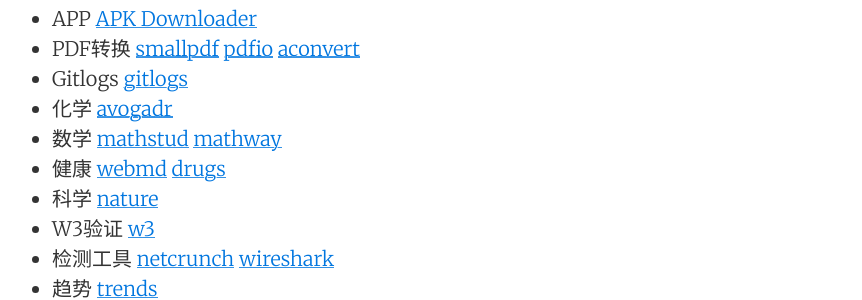
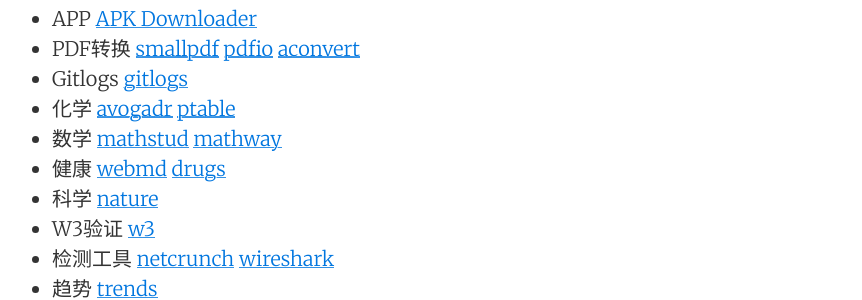
Before and after one commit to cppy/cppy.github.io, a Jekyll site: the page built from _posts/2017-01-01-.md, in a window 1280 px wide and 900 px high, scrolled down 2194 px. Shown: the part 164-464 px from the top of the window, without its empty margins (208-1070 px from the left). Built offline with Jekyll 4.4.1, drawn with Linux system fonts in a browser that asks for light colours; nearby versions of some CDN libraries.

Commit message:
Update 2017-01-01-.md

```diff
--- a/_posts/2017-01-01-.md
+++ b/_posts/2017-01-01-.md
@@ -226,6 +226,7 @@
             [aconvert](https://www.aconvert.com/)
 * Gitlogs    [gitlogs](http://www.gitlogs.com/)
 * 化学       [avogadr](https://avogadr.io/)
+            [ptable](https://www.ptable.com)
 * 数学       [mathstud](http://mathstud.io/)
              [mathway](https://www.mathway.com)
 * 健康       [webmd](https://www.webmd.com/)
```
